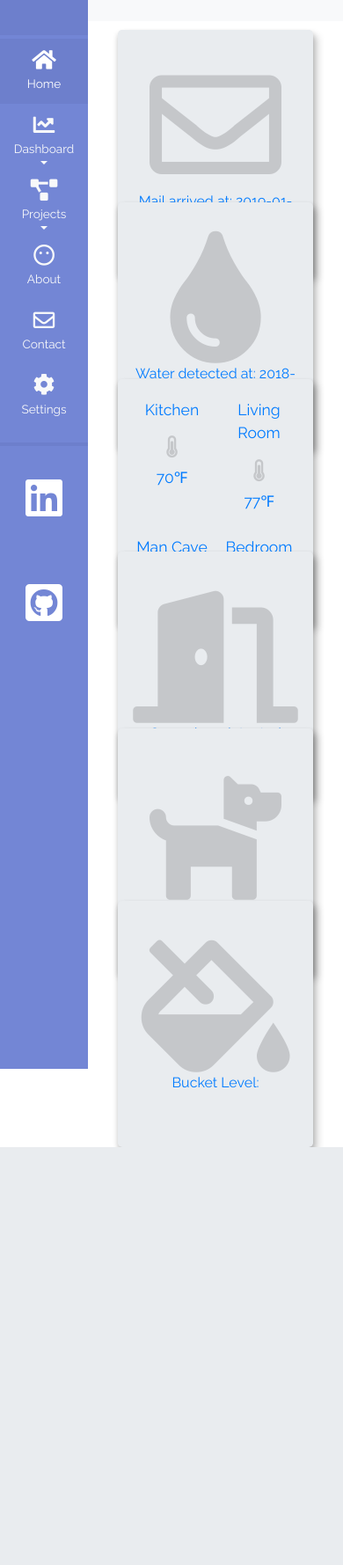
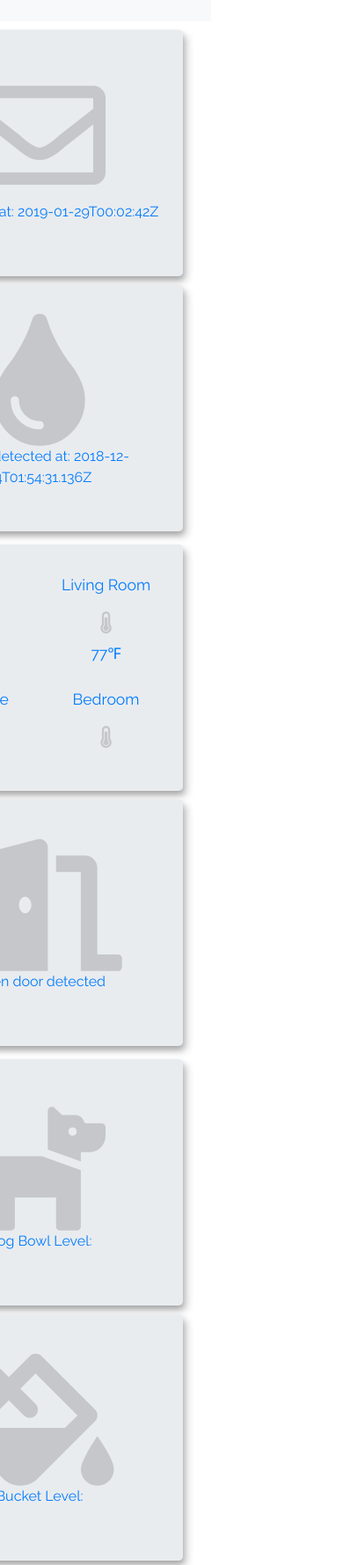
Before and after one commit to yddc902/Home-Automation-Dashboard, a Django app: page / in a window 390 px wide. Shown: the whole page at 88% size. Before the commit the page ends 1304 px from the top, so only its background shows below. Run offline with Django 3.2, Linux system fonts and the light colour scheme; data comes from the database, SQL or seed files in the repository; data that the repository does not hold is empty; some libraries are stand-ins or nearby versions.

Commit message:
Adjusted layout sizing

```diff
--- a/api_app/static/api_app/css/notification.css
+++ b/api_app/static/api_app/css/notification.css
@@ -71,14 +71,56 @@
     font-size: 25px !important;
   }
 
+  #badgeGrid {
+    padding-left: 0px !important;
+    padding-right: 0px !important;
+  }
+
   .column {
     width: 100%;
     margin-bottom: 40%;
-    margin-left: 10%;
-    margin-right: 10%;
+    margin-left: 5%;
+    margin-right: 5%;
+
+    /*margin-left: 10%;
+    margin-right: 10%;*/
   }
   .card-container {
     height: 80px;
     padding: 5px;
   }
 }
+
+@media only screen and (max-width: 600px) {
+  #sidebar {
+    margin-left: -250px !important;
+  }
+  #temp-grid {
+    width: 50%;
+    padding: 0%;
+    font-size: 1.1em !important;
+  }
+
+  #temp-grid i {
+    font-size: 25px !important;
+  }
+
+  #badgeGrid {
+    padding-left: 0px !important;
+    padding-right: 0px !important;
+  }
+
+  .column {
+    width: 100%;
+    margin-bottom: 50%;
+    margin-left: 10%;
+    margin-right: 10%;
+
+    /*margin-left: 10%;
+    margin-right: 10%;*/
+  }
+  .card-container {
+    height: 80px;
+    padding: 5px;
+  }
+}
```
